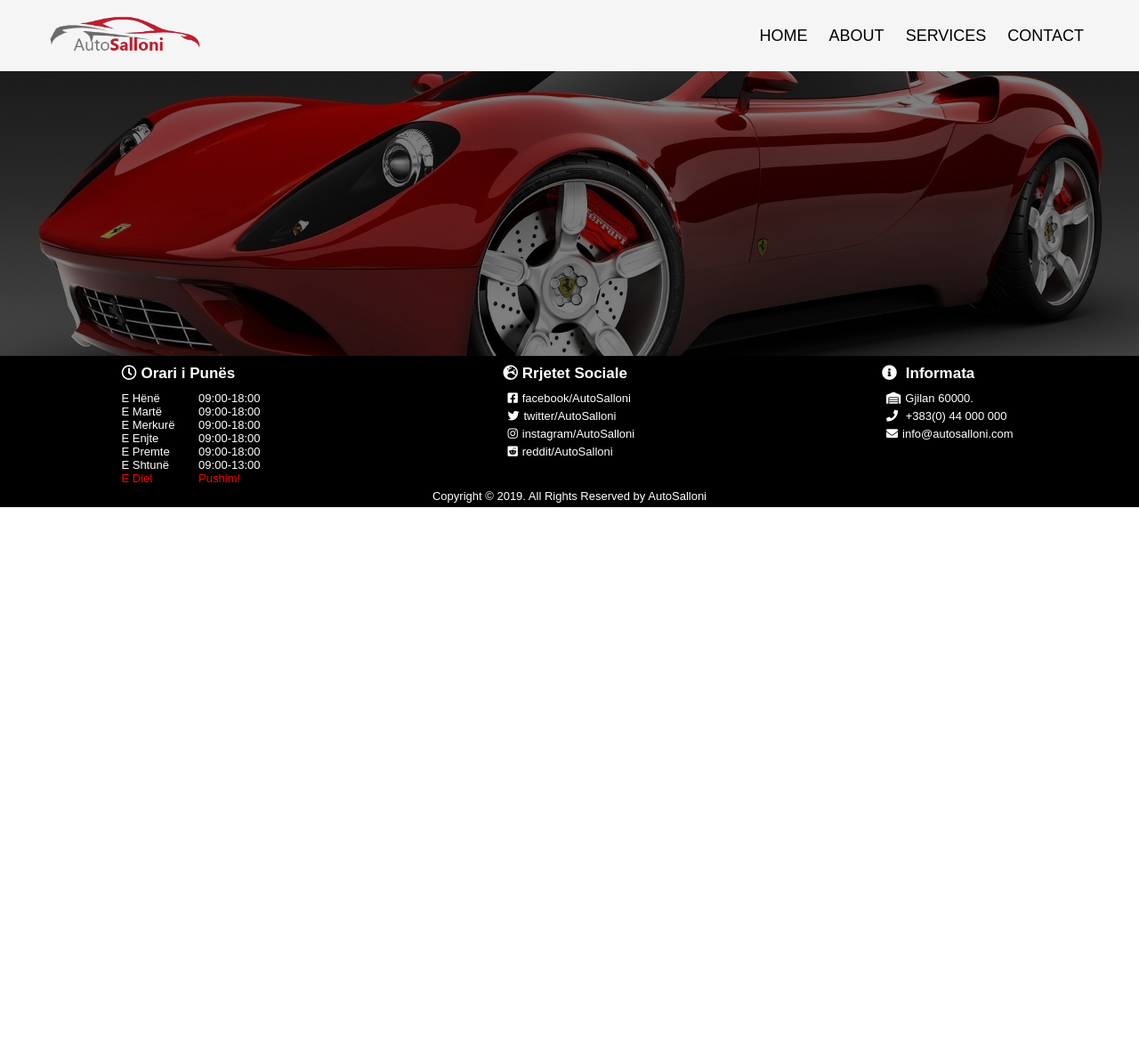
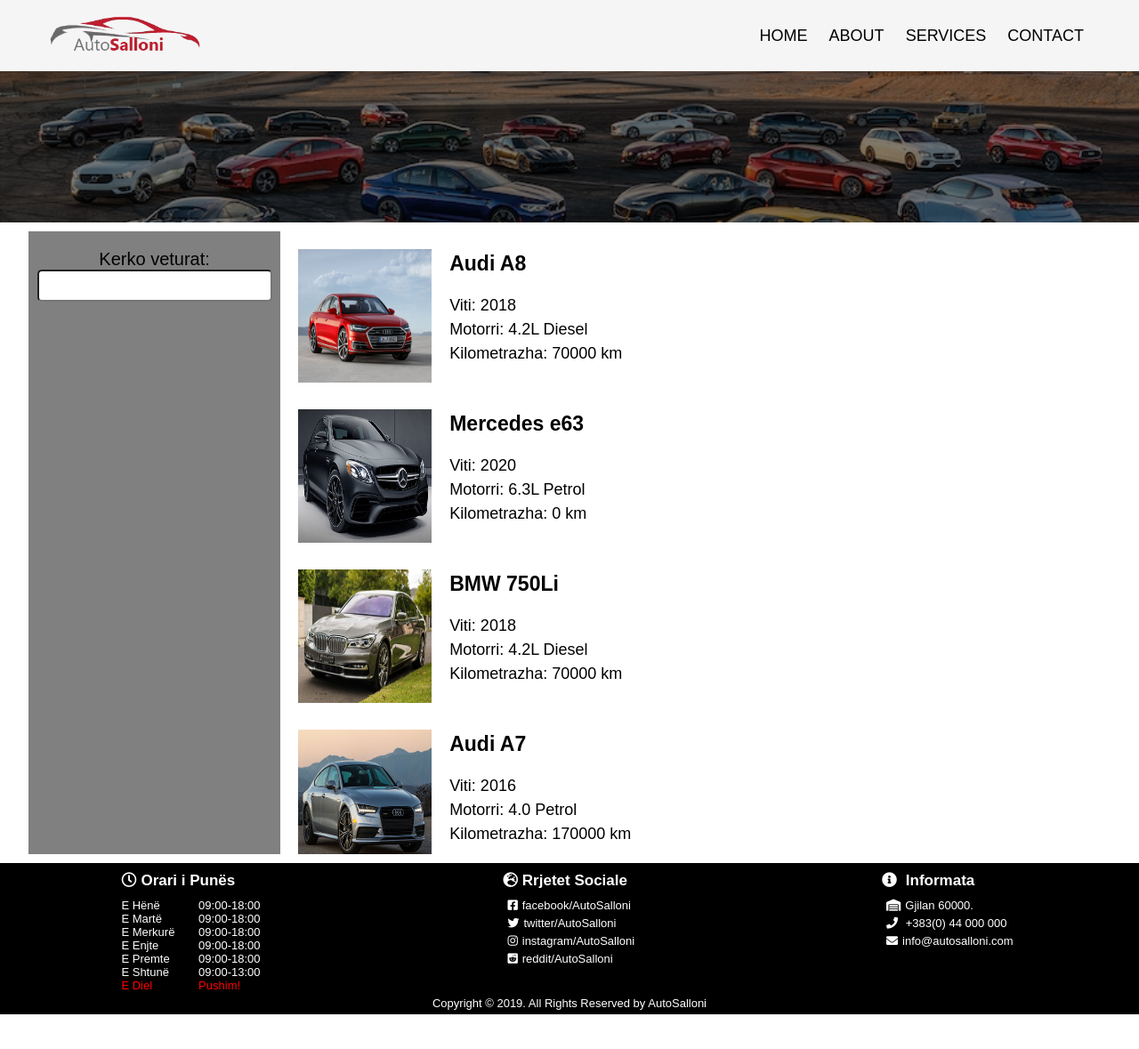
Before and after one commit to ErmalMilazimi/autoSalloni, a PHP site: page /veturat.html in a window 1280 px wide. Shown: the top 1179 px of the page at 89% size. Run offline with PHP 8.4, Linux system fonts and the light colour scheme; some libraries are stand-ins or nearby versions.

Commit message:
te gjitha veturat page - filterProblem!!

```diff
--- a/css/style.css
+++ b/css/style.css
@@ -181,7 +181,6 @@ body{
 
 .markatK .marka:hover{
     width: 120%;
-    transition: 0.4s;
 }
 
 .marka .markaContent{
--- a/css/styleV.css
+++ b/css/styleV.css
@@ -1,6 +1,6 @@
 .bannerV{
     width: 100%;
-	height: 400px;
+	height: 250px;
     background-image:
     linear-gradient(
         rgba(0,0,0,0.5),
@@ -9,3 +9,93 @@
 	background-size: cover;
 	background-position: center;
 }
+
+
+.mainV{
+    width: 95%;
+    height: 700px;
+    margin: 10px auto;
+    display: flex;
+}
+
+/* left search bar */
+
+.mainV .left{
+    width: 20%;
+    background: gray;
+    display: flex;
+    flex-direction: column;
+    align-items: center;
+    padding: 20px;
+}
+
+.mainV .left form{
+    display: flex;
+    flex-direction: column;
+    align-items: center;
+}
+
+.mainV .left label{
+    font-size: 20px;
+}
+
+.mainV .left .search{
+    width: 250px;
+    height: 30px;
+    border-radius: 5px;
+    padding-left: 8px;
+    font-size: 18px;
+}
+
+.mainV .left .submitBtn{
+    margin: 10px;
+    width: 150px;
+    height: 30px;
+    border-radius: 5px;
+    font-size: 16px;
+}
+
+/* right */
+
+.mainV .right{
+    width: 80%;
+    display: flex;
+    flex-direction: column;
+    overflow-y: scroll;
+}
+
+.mainV .right .veturat{
+    margin: 10px 0 0 10px;
+    padding: 10px;
+    height: 150px;
+    display: flex;
+    cursor: pointer;
+}
+
+.mainV .right .veturat img{
+    width: 150px;
+    height: 150px;
+}
+
+.veturatInfo{
+    margin-left: 20px;
+    width: 50%;
+    height: auto;
+    display: flex;
+    flex-direction: column;
+    font-size: 18px;
+}
+
+.veturatInfo p{
+    margin: 3px 0;
+}
+
+.veturatInfo .titulli{
+    font-size: 23px;
+    font-weight: bolder;
+    margin-bottom: 20px;
+}
+
+.mainV .right .veturat:hover{
+    background: lightgrey;
+}
--- a/veturat.html
+++ b/veturat.html
@@ -22,8 +22,78 @@
         </div>
         <div class="bannerV"></div>
         <div class="mainV">
-            <div class="nav"></div>
-            <div class="right"></div>
+            <div class="left">
+                <form action="">
+                    <label for="search">Kerko veturat:</label>
+                    <input type="text" class="search" id="search" onkeyup="kerko()">
+                    <!-- <button class="submitBtn" onclick="kerko()">Kerko</button> -->
+                </form>
+            </div>
+            <div class="right">
+                <div class="veturat">
+                    <img src="img/veturat/audiA82018.jpg" alt="">
+                    <div class="veturatInfo">
+                        <p class="titulli">Audi A8</p>
+                        <p>Viti: 2018</p>
+                        <p>Motorri: 4.2L Diesel</p>
+                        <p>Kilometrazha: 70000 km</p>
+                    </div>
+                </div>
+                <div class="veturat">
+                    <img src="img/veturat/benzE632020.jpg" alt="">
+                    <div class="veturatInfo">
+                        <p class="titulli">Mercedes e63</p>
+                        <p>Viti: 2020</p>
+                        <p>Motorri: 6.3L Petrol</p>
+                        <p>Kilometrazha: 0 km</p>
+                    </div>
+                </div>
+                <div class="veturat">
+                    <img src="img/veturat/bmw7502018.jpg" alt="">
+                    <div class="veturatInfo">
+                        <p class="titulli">BMW 750Li</p>
+                        <p>Viti: 2018</p>
+                        <p>Motorri: 4.2L Diesel</p>
+                        <p>Kilometrazha: 70000 km</p>
+                    </div>
+                </div>
+                <div class="veturat">
+                    <img src="img/veturat/audiA72016.jpg" alt="">
+                    <div class="veturatInfo">
+                        <p class="titulli">Audi A7</p>
+                        <p>Viti: 2016</p>
+                        <p>Motorri: 4.0 Petrol</p>
+                        <p>Kilometrazha: 170000 km</p>
+                    </div>
+                </div>
+                <div class="veturat">
+                    <img src="img/veturat/bmw7502018.jpg" alt="">
+                    <div class="veturatInfo">
+                        <p class="titulli">BMW 530D</p>
+                        <p>Viti: 2010</p>
+                        <p>Motorri: 3.0L Diesel</p>
+                        <p>Kilometrazha: 230000 km</p>
+                    </div>
+                </div>
+                <div class="veturat">
+                    <img src="img/veturat/benzS2018.jpg" alt="">
+                    <div class="veturatInfo">
+                        <p class="titulli">Mercedes S class</p>
+                        <p>Viti: 2018</p>
+                        <p>Motorri: 4.2 Petrol</p>
+                        <p>Kilometrazha: 4000 km</p>
+                    </div>
+                </div>
+                <div class="veturat">
+                    <img src="img/veturat/audiA62013.jpg" alt="">
+                    <div class="veturatInfo">
+                        <p class="titulli">Audi A6</p>
+                        <p>Viti: 2013</p>
+                        <p>Motorri: 4.0 Petrol</p>
+                        <p>Kilometrazha: 240000 km</p>
+                    </div>
+                </div>
+            </div>
         </div>
 
         <div class="footeri">
@@ -80,5 +150,7 @@
         <div class="bottom">
             <p class="footerFonts" class="copyright">Copyright &copy; 2019. All Rights Reserved by AutoSalloni</p>
         </div>
+        <!-- <script src="js/search.js"></script> -->
+        <!-- <script onload="veturat()" src="js/veturat.js"></script> -->
     </body>
 </html>
```
Also changed, not shown: js/search.js (added, +17 -0 lines), js/veturat.js (added, +35 -0 lines), img/veturat.jpg, img/veturat/audiA62013.jpg (added), img/veturat/audiA72016.jpg (added), img/veturat/audiA82018.jpg (added), img/veturat/benzE632020.jpg (added), img/veturat/benzS2018.jpg (added), img/veturat/bmw5302010.jpg (added), img/veturat/bmw7502018.jpg (added).
